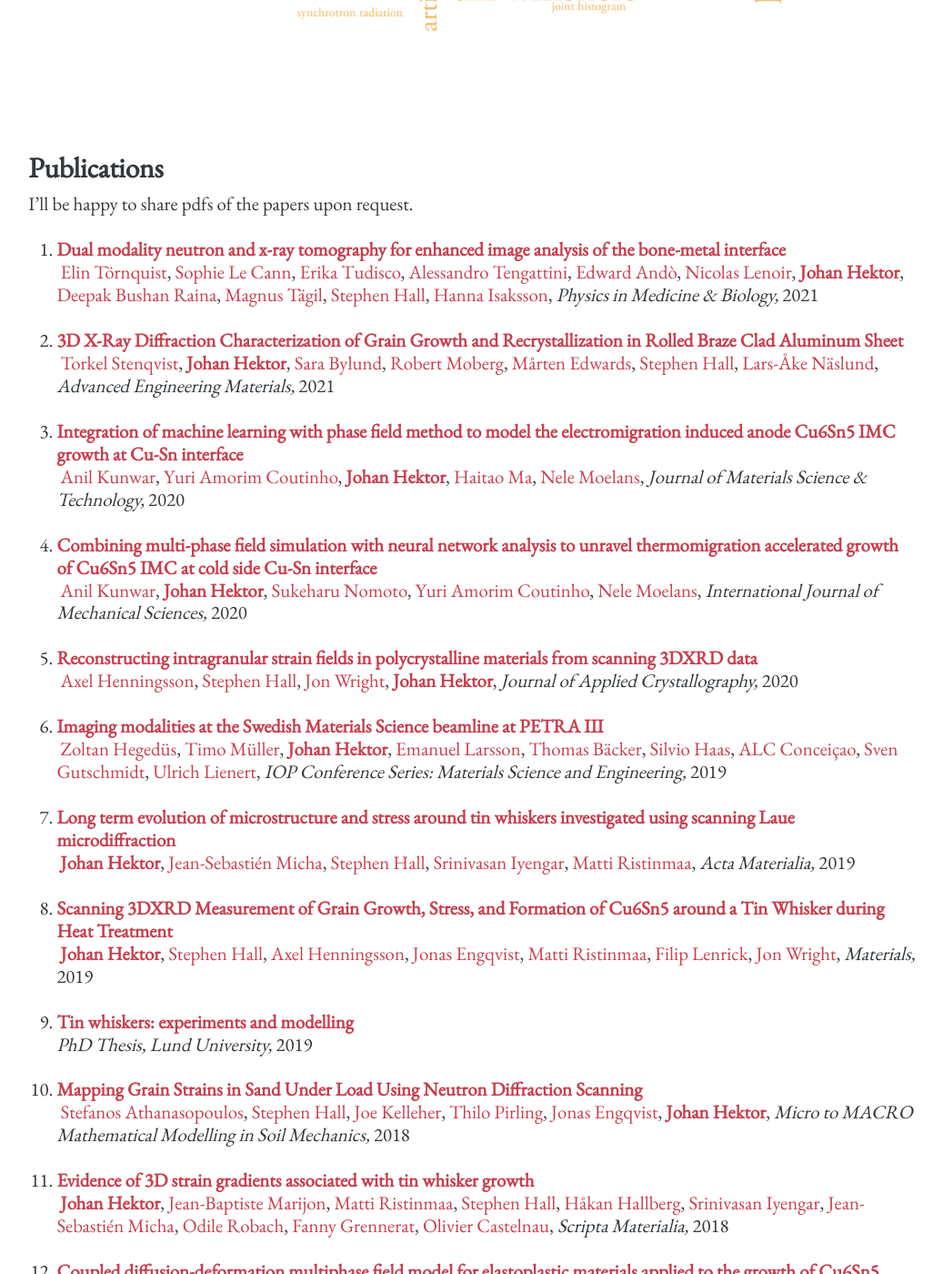
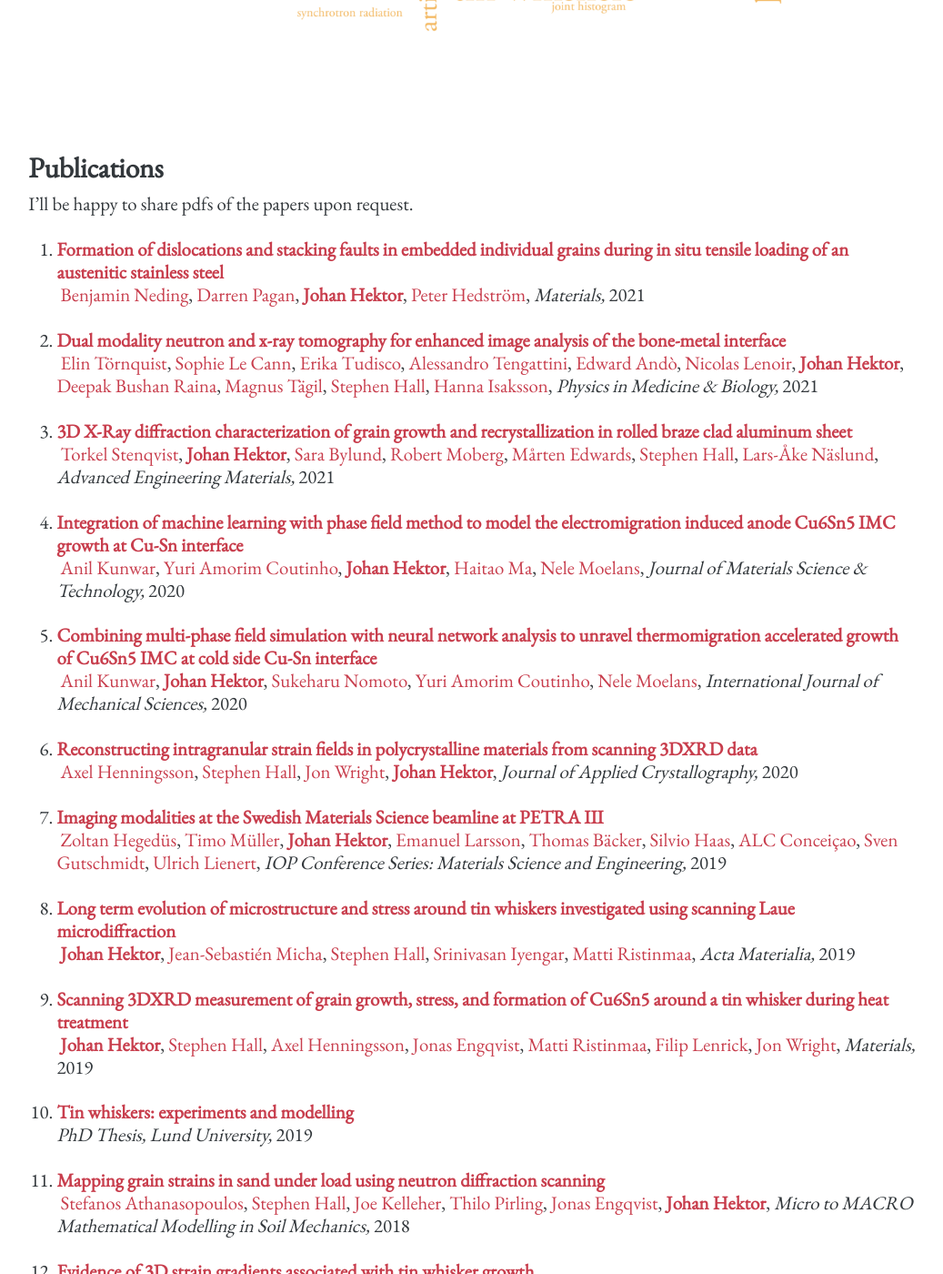
Before and after one commit to jhektor/jhektor.github.io, a Jekyll site: the page built from research.md, in a window 1280 px wide and 1400 px high, scrolled down 878 px. Shown: the whole window at 91% size, without its empty margins (120-1157 px from the left). Built offline with Jekyll 4.4.1, drawn with Linux system fonts in a browser that asks for light colours.

Commit message:
Benjamins paper

```diff
--- a/_config.yml
+++ b/_config.yml
@@ -49,6 +49,12 @@ author:
 # manage your co-authors from here
 
 coauthors:
+  dpagan:
+      name: Darren Pagan
+  phedstrom:
+      name: Peter Hedström
+  bneding:
+      name: Benjamin Neding
   etornquist:
       name: Elin Törnquist
       web: https://orcid.org/0000-0003-3289-8604
--- a/research.md
+++ b/research.md
@@ -4,6 +4,16 @@ permalink: /research/
 title: Research
 
 pubs:
+    - url: "https://www.mdpi.com/1304906"
+      internal: False
+      title: "Formation of dislocations and stacking faults in embedded individual grains during in situ tensile loading of an austenitic stainless steel"
+      coauthors:
+        - bneding
+        - dpagan
+        - jhektor
+        - phedstrom
+      journal: Materials
+      year: 2021
 
     - url: "https://doi.org/10.1088/1361-6560/ac02d4"
       internal: False
@@ -25,7 +35,7 @@ pubs:
 
     - url: "https://doi.org/10.1002/adem.202100126"
       internal: False
-      title: "3D X-Ray Diffraction Characterization of Grain Growth and Recrystallization in Rolled Braze Clad Aluminum Sheet"
+      title: "3D X-Ray diffraction characterization of grain growth and recrystallization in rolled braze clad aluminum sheet"
       coauthors:
         - torkel
         - jhektor
@@ -104,7 +114,7 @@ pubs:
       #repo: https://github.com/<github_repo>/doubtyourself
       url:   "https://www.sciencedirect.com/science/article/pii/S1359645419301077?via%3Dihub"
 
-    - title:   "Scanning 3DXRD Measurement of Grain Growth, Stress, and Formation of Cu6Sn5 around a Tin Whisker during Heat Treatment"
+    - title:   "Scanning 3DXRD measurement of grain growth, stress, and formation of Cu6Sn5 around a tin whisker during heat treatment"
       journal: "Materials"
       coauthors:
         - jhektor
@@ -126,7 +136,7 @@ pubs:
       #repo: https://github.com/<github_repo>/doubtyourself
       url:   "https://portal.research.lu.se/portal/files/55623549/kappa.pdf"
 
-    - title:   "Mapping Grain Strains in Sand Under Load Using Neutron Diffraction Scanning"
+    - title:   "Mapping grain strains in sand under load using neutron diffraction scanning"
       journal: "Micro to MACRO Mathematical Modelling in Soil Mechanics"
       coauthors:
         - stefanos
```
Also changed, not shown: wordcloud_all.png (added).
